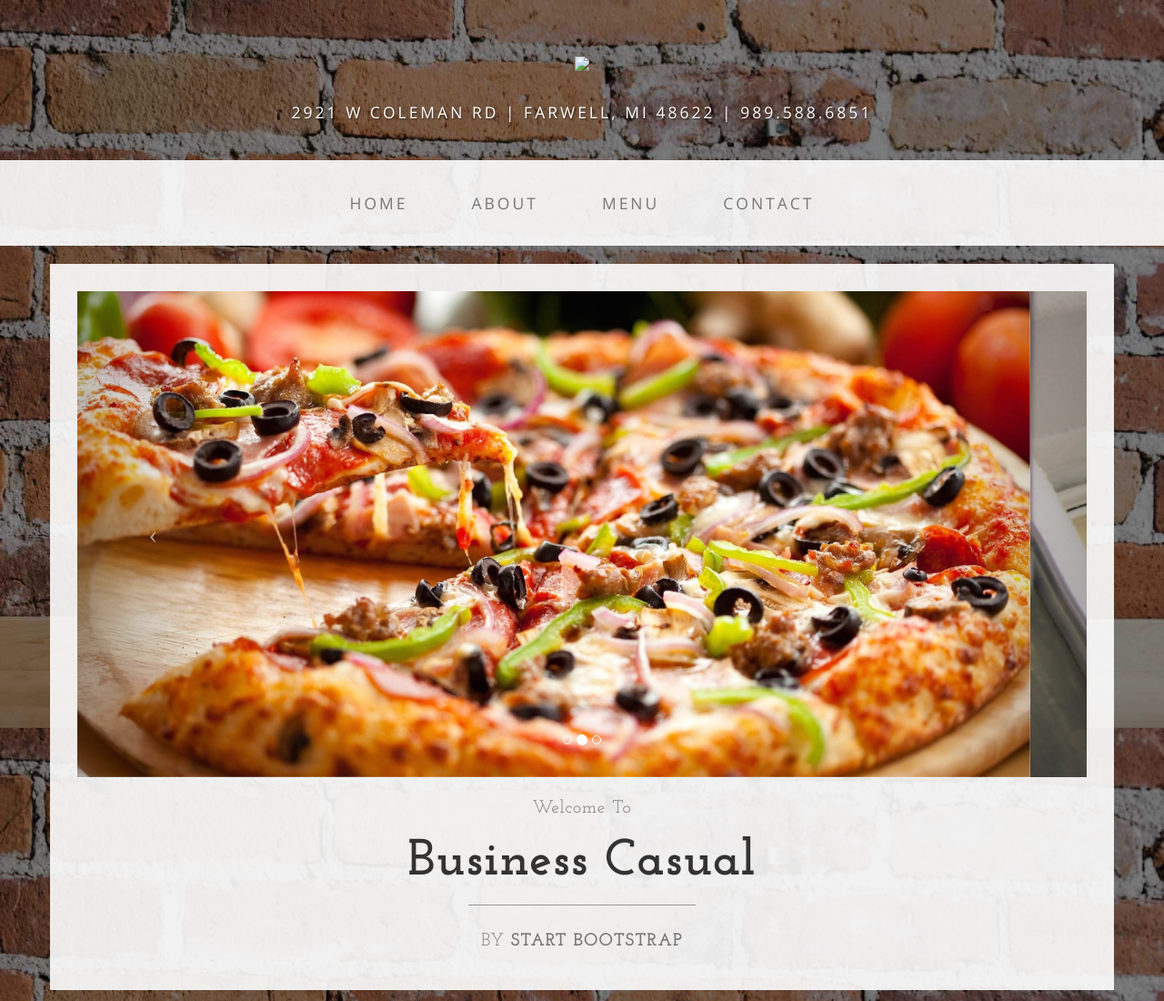
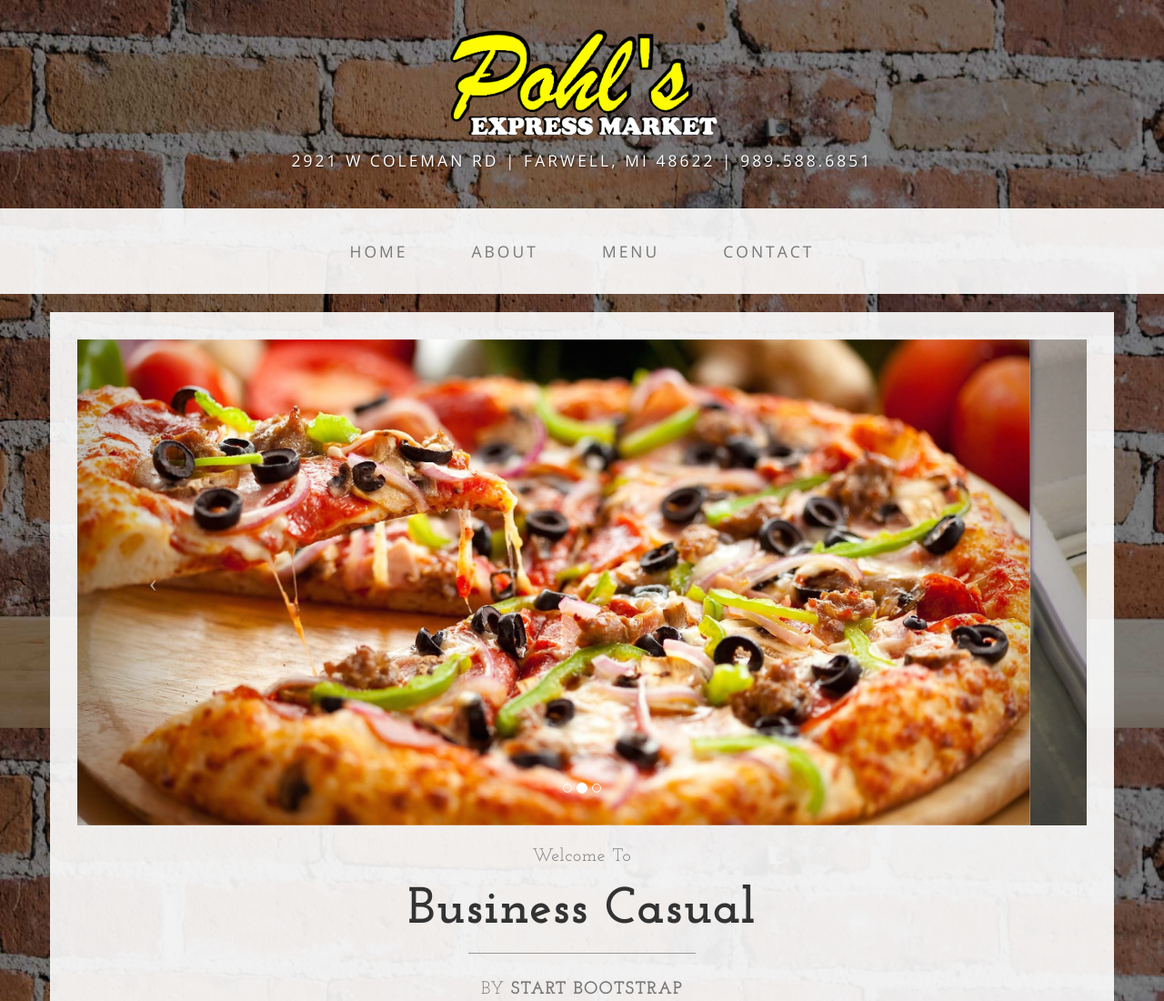
Before and after one commit to pohlkev/testsite, a plain HTML site: page index.html in a window 1280 px wide. Shown: the top 1100 px of the page at 91% size. Drawn offline with nearby package versions, Linux system fonts and the light colour scheme.

Commit message:
Fixed PNG's

```diff
--- a/index.html
+++ b/index.html
@@ -32,7 +32,7 @@
 
 <body>
 
-    <div class="brand"><a href="index.html"><img src="img/PMLogo.png" width="300"></a></div>
+    <div class="brand"><a href="index.html"><img src="img/PMlogo.png" width="300"></a></div>
     <div class="address-bar">2921 W Coleman Rd | Farwell, MI 48622 | 989.588.6851</div>
 
     <!-- Navigation -->
```
Also changed, not shown: img/PMlogo.png (renamed from img/PMlogo.jpg).
